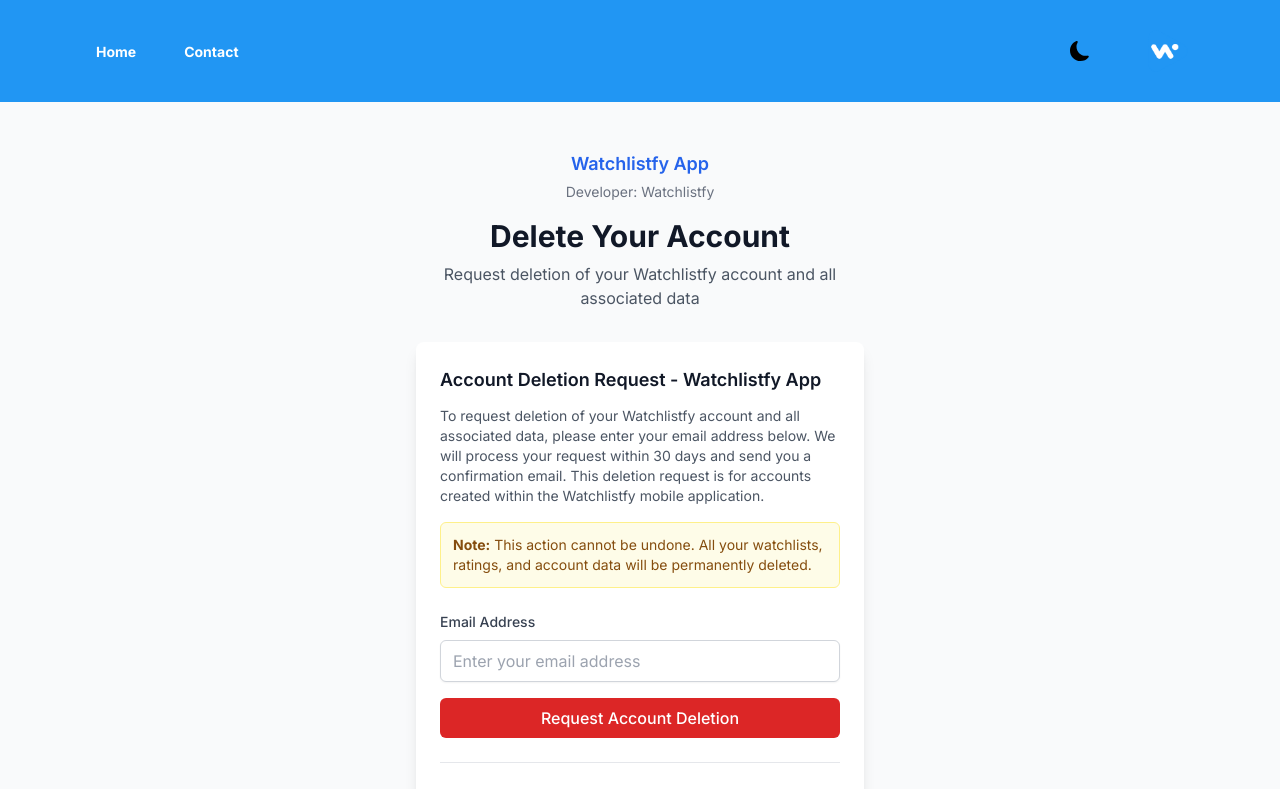
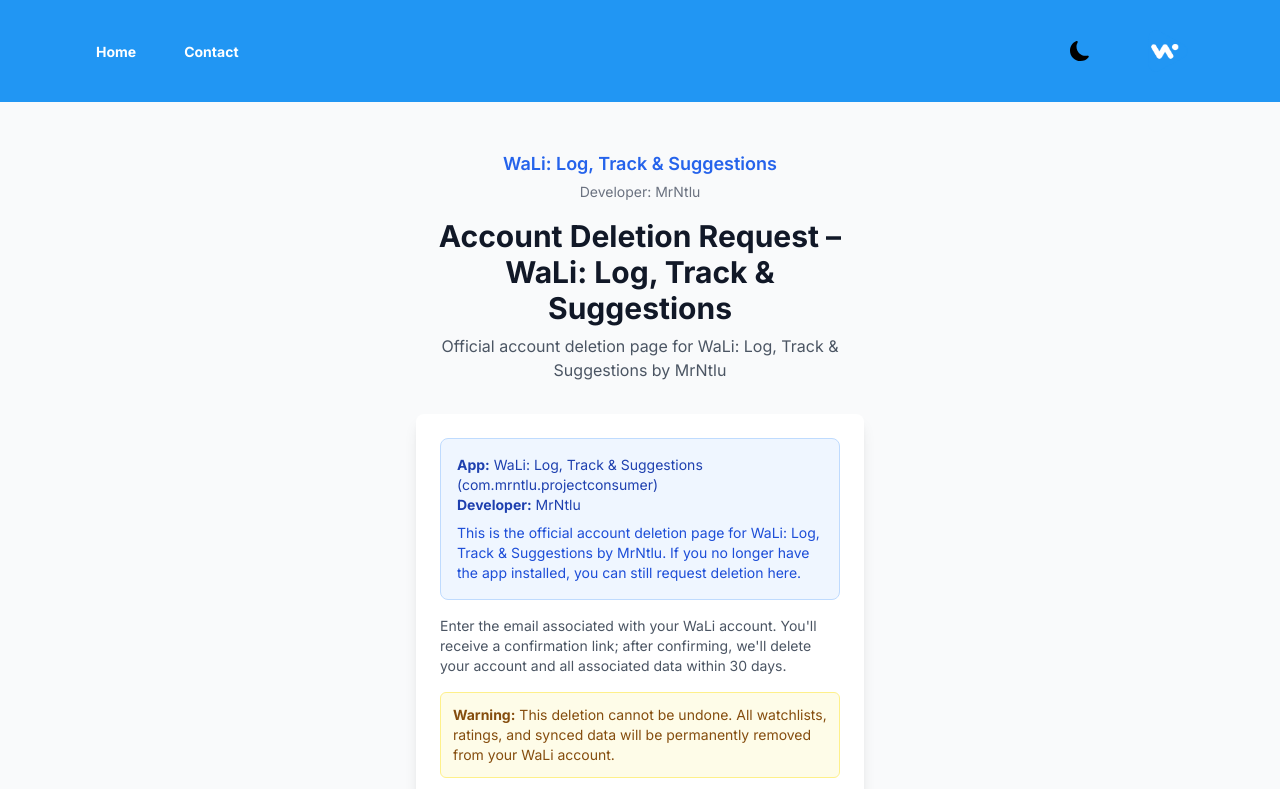
Before and after one commit to MrNtlu/Project-Consumer-Frontend, a Next.js app: page /delete in a window 1280 px wide. Shown: the top 789 px of the page. Built offline with nearby package versions, Linux system fonts and the light colour scheme; no server answers.

Commit message:
Delete page fixed.

```diff
--- a/src/app/delete/layout.jsx
+++ b/src/app/delete/layout.jsx
@@ -1,10 +1,10 @@
 export const metadata = {
-    title: 'Delete Account - Watchlistfy',
-    description: 'Request deletion of your Watchlistfy account and all associated data. This page is provided for compliance with Google Play Store requirements.',
+    title: 'Delete Account - WaLi: Log, Track & Suggestions',
+    description: 'Request deletion of your WaLi: Log, Track & Suggestions account and all associated data. Official account deletion page by MrNtlu for Google Play Store compliance.',
     robots: 'index, follow',
     openGraph: {
-        title: 'Delete Account - Watchlistfy',
-        description: 'Request deletion of your Watchlistfy account and all associated data.',
+        title: 'Delete Account - WaLi: Log, Track & Suggestions',
+        description: 'Request deletion of your WaLi: Log, Track & Suggestions account and all associated data.',
         type: 'website',
     },
 };
--- a/src/app/delete/page.jsx
+++ b/src/app/delete/page.jsx
@@ -52,17 +52,17 @@
                 <div className="text-center mb-8">
                     <div className="mb-4">
                         <h2 className="text-lg font-semibold text-blue-600 dark:text-blue-400 mb-1">
-                            Watchlistfy App
+                            WaLi: Log, Track & Suggestions
                         </h2>
                         <p className="text-sm text-gray-500 dark:text-gray-400">
-                            Developer: Watchlistfy
+                            Developer: MrNtlu
                         </p>
                     </div>
                     <h1 className="text-3xl font-bold text-gray-900 dark:text-white mb-2">
-                        Delete Your Account
+                        Account Deletion Request – WaLi: Log, Track & Suggestions
                     </h1>
                     <p className="text-gray-600 dark:text-gray-400">
-                        Request deletion of your Watchlistfy account and all associated data
+                        Official account deletion page for WaLi: Log, Track & Suggestions by MrNtlu
                     </p>
                 </div>
 
@@ -70,19 +70,24 @@
                     {!isSubmitted ? (
                         <>
                             <div className="mb-6">
-                                <h2 className="text-lg font-semibold text-gray-900 dark:text-white mb-3">
-                                    Account Deletion Request - Watchlistfy App
-                                </h2>
+                                <div className="mb-4 p-4 bg-blue-50 dark:bg-blue-900/20 border border-blue-200 dark:border-blue-800 rounded-lg">
+                                    <p className="text-sm text-blue-800 dark:text-blue-200 mb-2">
+                                        <strong>App:</strong> WaLi: Log, Track & Suggestions (com.mrntlu.projectconsumer)<br />
+                                        <strong>Developer:</strong> MrNtlu
+                                    </p>
+                                    <p className="text-sm text-blue-700 dark:text-blue-300">
+                                        This is the official account deletion page for WaLi: Log, Track & Suggestions by MrNtlu.
+                                        If you no longer have the app installed, you can still request deletion here.
+                                    </p>
+                                </div>
                                 <p className="text-sm text-gray-600 dark:text-gray-400 mb-4">
-                                    To request deletion of your Watchlistfy account and all associated data,
-                                    please enter your email address below. We will process your request within
-                                    30 days and send you a confirmation email. This deletion request is for
-                                    accounts created within the Watchlistfy mobile application.
+                                    Enter the email associated with your WaLi account. You'll receive a confirmation link;
+                                    after confirming, we'll delete your account and all associated data within 30 days.
                                 </p>
                                 <div className="bg-yellow-50 dark:bg-yellow-900/20 border border-yellow-200 dark:border-yellow-800 rounded-md p-3 mb-4">
                                     <p className="text-sm text-yellow-800 dark:text-yellow-200">
-                                        <strong>Note:</strong> This action cannot be undone. All your watchlists,
-                                        ratings, and account data will be permanently deleted.
+                                        <strong>Warning:</strong> This deletion cannot be undone. All watchlists,
+                                        ratings, and synced data will be permanently removed from your WaLi account.
                                     </p>
                                 </div>
                             </div>
@@ -90,7 +95,7 @@
                             <form onSubmit={handleSubmit} className="space-y-4">
                                 <div>
                                     <label htmlFor="email" className="block text-sm font-medium text-gray-700 dark:text-gray-300 mb-2">
-                                        Email Address
+                                        Email address associated with your WaLi account
                                     </label>
                                     <input
                                         type="email"
@@ -98,7 +103,7 @@
                                         value={email}
                                         onChange={(e) => setEmail(e.target.value)}
                                         className="w-full px-3 py-2 border border-gray-300 dark:border-gray-600 rounded-md shadow-sm focus:outline-none focus:ring-2 focus:ring-blue-500 focus:border-blue-500 dark:bg-gray-700 dark:text-white"
-                                        placeholder="Enter your email address"
+                                        placeholder="mrntlu@gmail.com"
                                         required
                                     />
                                 </div>
@@ -141,8 +146,8 @@
                                 Request Submitted
                             </h2>
                             <p className="text-gray-600 dark:text-gray-400 mb-4">
-                                Your account deletion request has been submitted successfully.
-                                You will receive a confirmation email within 24 hours.
+                                Your WaLi account deletion request has been submitted successfully.
+                                You will receive a verification email within 24 hours to confirm the deletion.
                             </p>
                             <p className="text-sm text-gray-500 dark:text-gray-500">
                                 If you have any questions, please contact us at support@watchlistfy.com
@@ -155,7 +160,7 @@
                     <p className="text-sm text-gray-500 dark:text-gray-400">
                         This page is provided for compliance with Google Play Store requirements.
                         <br />
-                        App: Watchlistfy | Developer: Watchlistfy
+                        App: <strong>WaLi: Log, Track & Suggestions</strong> (com.mrntlu.projectconsumer) | Developer: <strong>MrNtlu</strong>
                     </p>
                 </div>
             </div>
```
